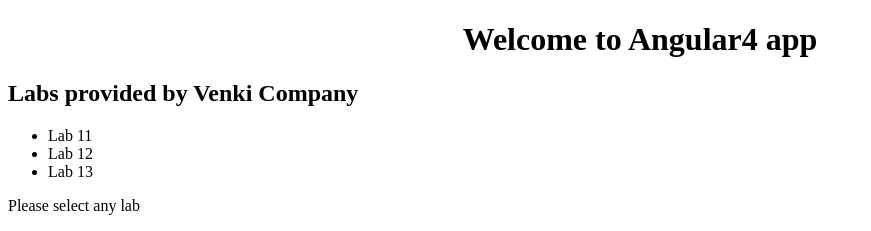
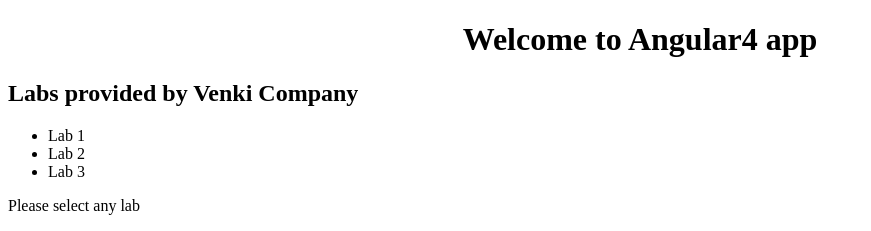
Before and after one commit to hegdebelli/Angular4, an Angular app: page / in a window 1280 px wide. Shown: the top 231 px of the page, without its empty margins (0-871 px from the left). Built offline with nearby package versions, Linux system fonts and the light colour scheme.

Commit message:
LabService changes

```diff
--- a/src/app/labs.service.ts
+++ b/src/app/labs.service.ts
@@ -1,6 +1,6 @@
 
 export class LabsService {
     getLabs(){
-        return ["Lab 11","Lab 12","Lab 13"];
+        return ["Lab 1","Lab 2","Lab 3"];
     }
 }
```
